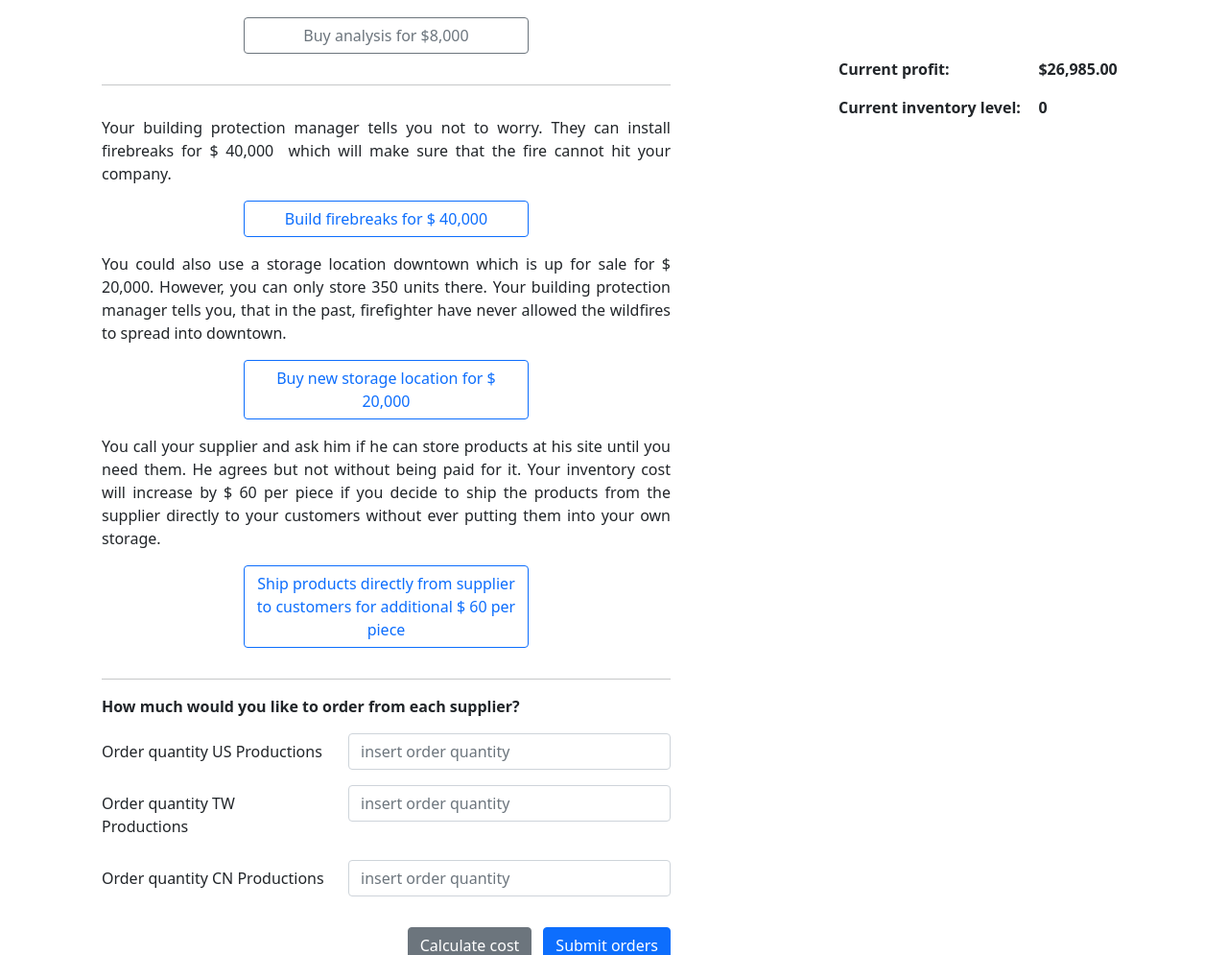
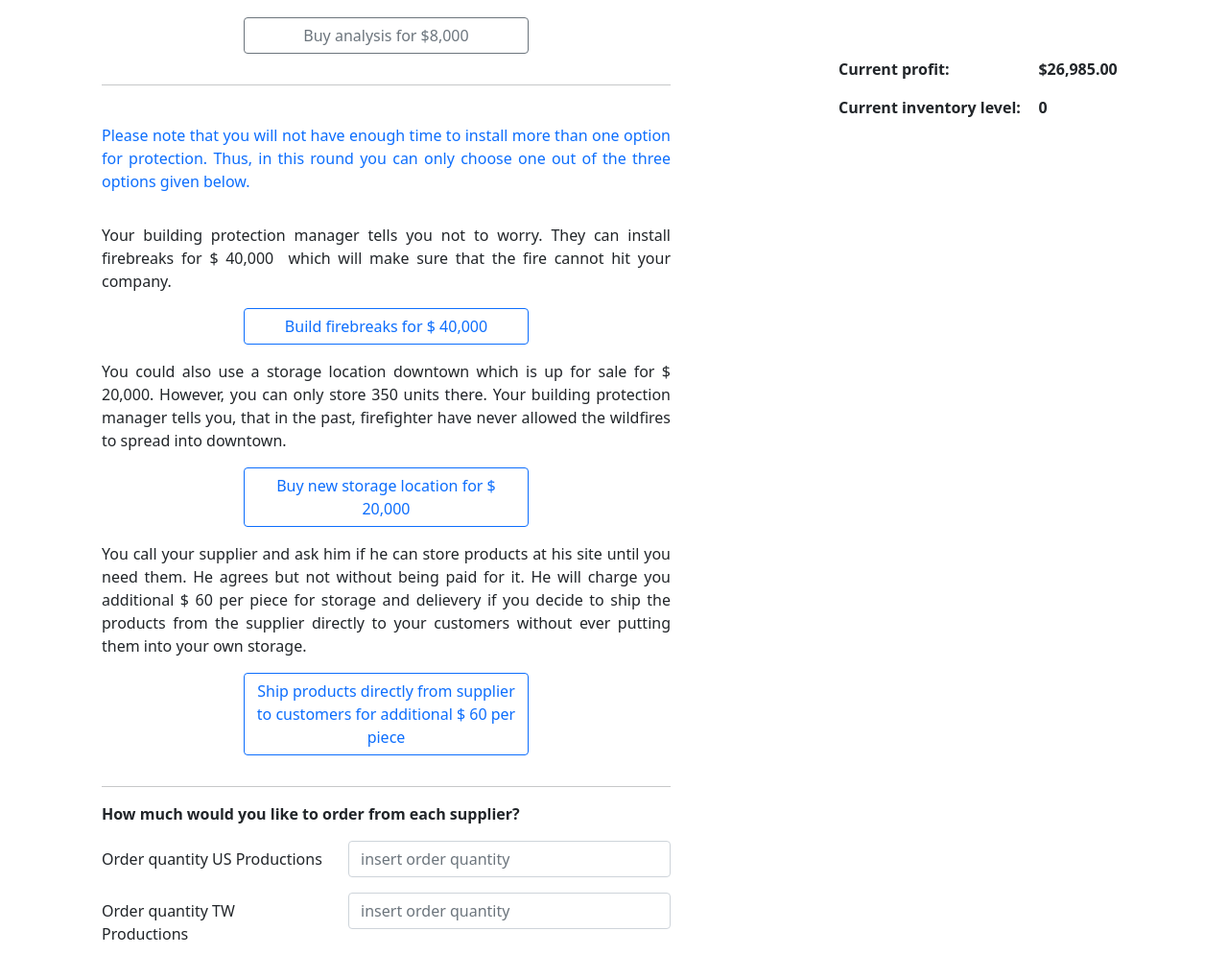
Before and after one commit to rreiners/SCM-Games, a Flask app: page /round7/ in a window 1280 px wide. Shown: the part 588-1583 px from the top of the page at 96% size. Run offline with Flask 2, Linux system fonts and the light colour scheme; data comes from the database, SQL or seed files in the repository; some libraries are stand-ins or nearby versions.

Commit message:
text option 3 changed

```diff
--- a/templates/round7.html
+++ b/templates/round7.html
@@ -138,6 +138,8 @@
 						<form method="post">
 						<input type="hidden" id ="analysis_purchase" name="analysis_purchase"></input>
 
+						<p class="text-primary pt-4"style ="text-align: justify;"> Please note that you will not have enough time to install more than one option for protection. Thus, in this round you can only choose one out of the three options given below. </p>
+
 						<p class="pt-3">Your building protection manager tells you not to worry. They can install firebreaks for $ 40,000  which will make sure that the fire cannot hit your company. </p>
                             <div class="d-grid gap-2 col-6 mx-auto">
                                 <input type="checkbox" class="btn-check" name="option1" id="option1" value="40000" autocomplete="off">
@@ -150,7 +152,7 @@
                                 <label class="btn btn-outline-primary" for="option2">Buy new storage location for $ 20,000</label>
                             </div>
 
-						<p class="pt-3">You call your supplier and ask him if he can store products at his site until you need them. He agrees but not without being paid for it. Your inventory cost will increase by $ 60 per piece if you decide to ship the products from the supplier directly to your customers without ever putting them into your own storage.</p>
+						<p class="pt-3">You call your supplier and ask him if he can store products at his site until you need them. He agrees but not without being paid for it. He will charge you additional $ 60 per piece for storage and delievery if you decide to ship the products from the supplier directly to your customers without ever putting them into your own storage.</p>
                             <div class="d-grid gap-2 col-6 mx-auto">
                                 <input type="checkbox" class="btn-check" name="option3" id="option3" value="True" autocomplete="off">
                                 <label class="btn btn-outline-primary" for="option3">Ship products directly from supplier to customers for additional $ 60 per piece</label>
```
